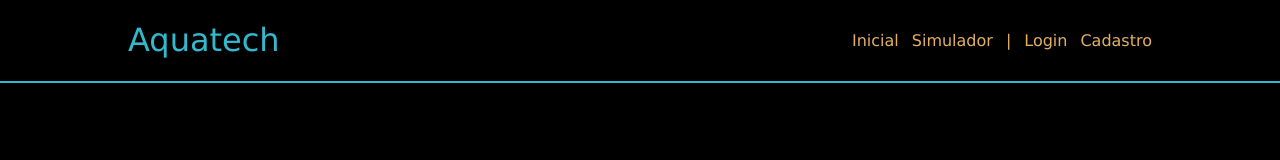
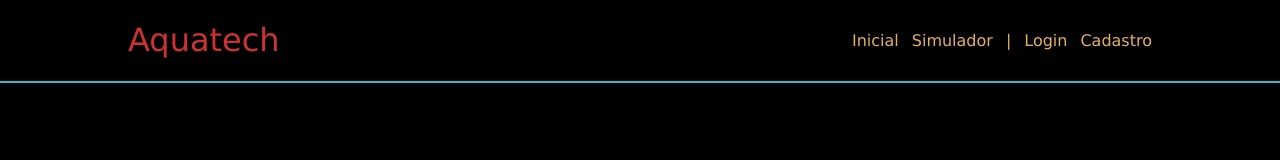
Before and after one commit to matheusressu/aquatech, a plain HTML site: page index.html in a window 1280 px wide. Drawn offline with Linux system fonts and the light colour scheme.

Commit message:
Alteração Site

```diff
--- a/style.css
+++ b/style.css
@@ -6,7 +6,7 @@ body {
 }
 
 .titulo {
-    color: #32b9cd;
+    color: #cd3232;
     width: fit-content;
     font-weight: 500;
 }
```
